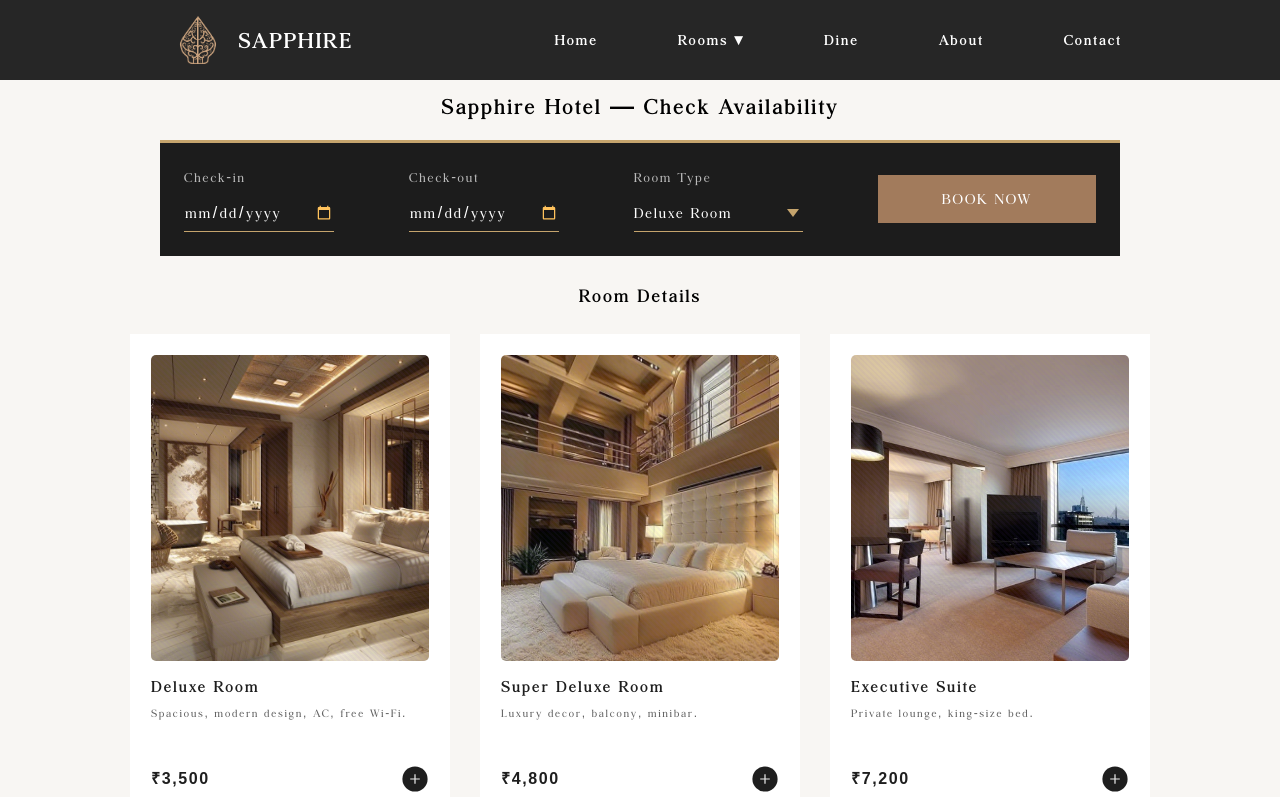
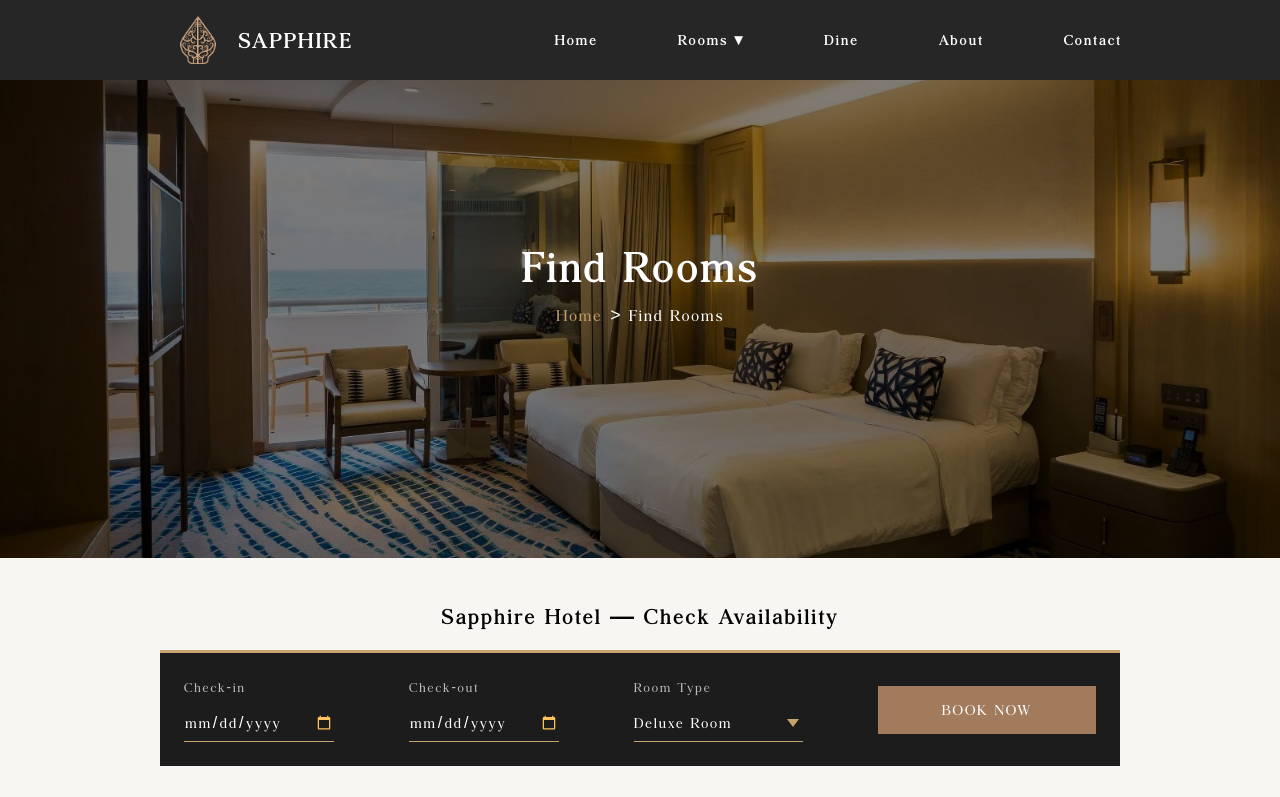
Before and after one commit to thisisparth187/sapphire-resto-website, a React (Vite) app: page /findroom in a window 1280 px wide. Shown: the top 797 px of the page. Built offline with nearby package versions, Linux system fonts and the light colour scheme.

Commit message:
Fix: Ui issues

```diff
--- a/src/pages/FindRoom.jsx
+++ b/src/pages/FindRoom.jsx
@@ -3,6 +3,7 @@ import { FaStar } from "react-icons/fa";
 import { motion } from "framer-motion";
 import styles from "../styles/FindRoom.module.css";
 import Card from '../components/Card';
+import bgImage from '../assets/images/roombg.png';
 
 export default function FindRoom() {
   const [selectedRoom, setSelectedRoom] = useState(null);
@@ -38,21 +39,39 @@ export default function FindRoom() {
 
   return (
     <div>
-      <div className={styles['hero-img']}>
-        <motion.h1
-          initial={{ opacity: 0, y: 50 }}
-          animate={{ opacity: 1, y: 0 }}
-          transition={{ duration: 1 }}>Find Rooms
-        </motion.h1>
-
-        <motion.p
-          className={styles.breadcrumb}
-          initial={{ opacity: 0, y: 20 }}
-          animate={{ opacity: 1, y: 0 }}
-          transition={{ duration: 0.8 }}>
-          <span className={styles['breadcrumb-home']}>Home</span> &gt; About Us
-        </motion.p>
-      </div>
+      <motion.section
+              style={{
+                backgroundImage: `url(${bgImage})`,
+                backgroundSize: "cover",
+                backgroundPosition: "center",
+                padding: "150px 0",
+                textAlign: "center",
+                color: "#fff",
+              }}
+            >
+              <div
+                style={{
+                  padding: "80px 20px",
+                  display: "flex",
+                }}
+                className="flex-col content-center items-center"
+              >
+                <motion.h1
+                  initial={{ opacity: 0, y: 20 }}
+                  animate={{ opacity: 1, y: 0 }}
+                  transition={{ duration: 0.8 }}
+                  style={{ fontSize: "3rem", fontWeight: "bold" }}
+                >
+                  Find Rooms
+                </motion.h1>
+                <motion.p
+                  initial={{ opacity: 0, y: 20 }}
+                  animate={{ opacity: 1, y: 0 }}
+                  transition={{ duration: 0.8 }} style={{ fontSize: "1.1rem" }} className="flex items-center gap-2">
+                  <span style={{ color: "#c29d69" }}>Home</span> &gt; Find Rooms
+                </motion.p>
+              </div>
+            </motion.section>
 
       <div className={styles['findroom-wrapper']}>
 
--- a/src/styles/Dine.module.css
+++ b/src/styles/Dine.module.css
@@ -65,11 +65,19 @@
   cursor: pointer;
   font-weight: 500;
   color: #555;
+  transition: all 0.2s ease-in;
+}
+
+.tab:hover {
+  color: #c29d69;
 }
 
 .tab.active {
   font-weight: bold;
-  color: #c68224ff;
+  background: #c68224ff;
+  color: white;
+  padding: 0.25rem 1.5rem;
+  border-radius: 100px;
 }
 
 /* Menu Grid */
--- a/src/styles/navbar.module.css
+++ b/src/styles/navbar.module.css
@@ -23,43 +23,3 @@
     cursor: pointer;
     color: white;
 }
-
-/* Navlink Hover animation */
-
-.nav-items >li {
-    text-decoration: none;
-    position: relative;
-}
-
-.nav-items >li::before,
-.nav-items >li::after {
-    content: "";
-    position: absolute;
-    background-color: #A6A6A6;
-    width: 0%;
-    height: 2px;
-    bottom: 0;
-    transition: width 0.8s cubic-bezier(0.68, -0.55, 0.265, 1.55);
-}
-
-.nav-items >li::before {
-    left: 0;
-}
-
-.nav-items >li::after {
-    right: 0;
-}
-
-/* Hover effect */
-.nav-items >li:hover::before,
-.nav-items >li:hover::after {
-    width: 110%;
-}
-
-/* Keep underline for active link */
-.active-link::before,
-.active-link::after {
-    width: 100%;
-    background-color: #C29D69;
-    /* Match your active color */
-}
```
